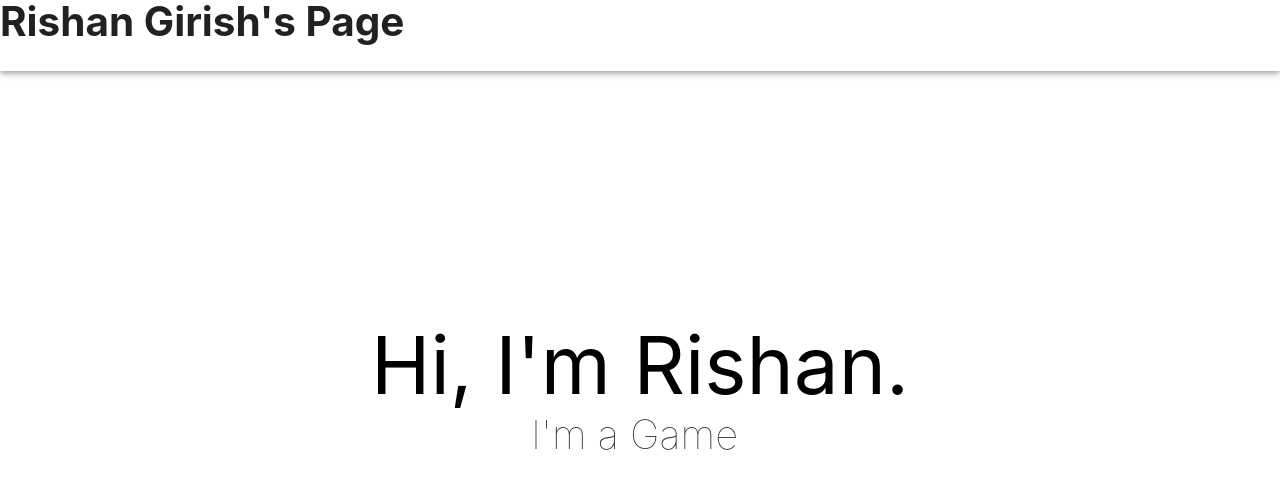
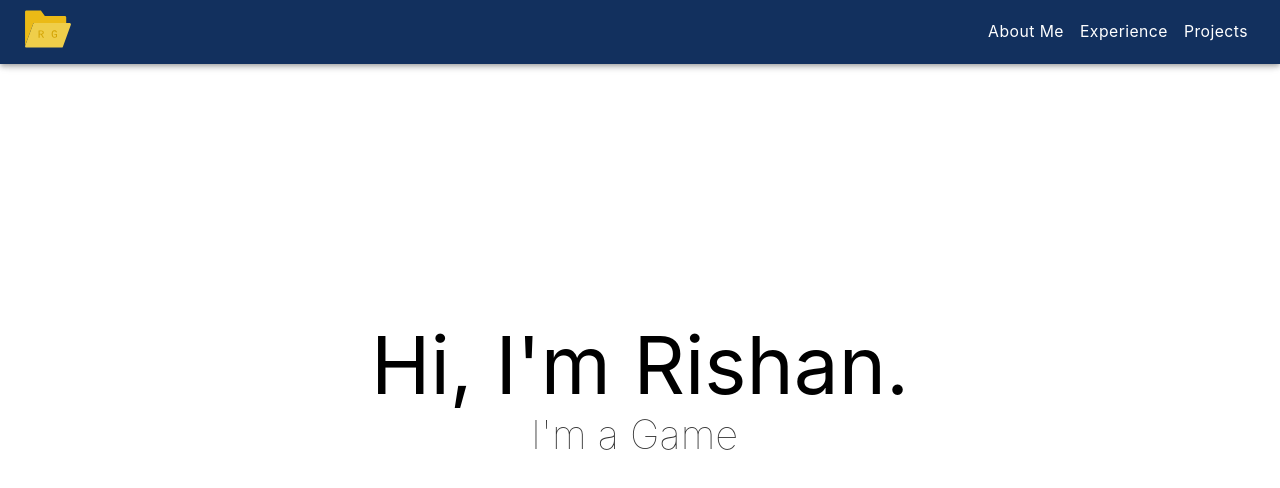
Before and after one commit to rishan10/hoth, a Gatsby site: page / in a window 1280 px wide. Built offline with nearby package versions, Linux system fonts and the light colour scheme; Gatsby itself is replaced by a stand-in of ours.

Commit message:
added navbar tabs and logo

```diff
--- a/gatsby-config.js
+++ b/gatsby-config.js
@@ -5,6 +5,14 @@ module.exports = {
     author: `@gatsbyjs`,
   },
   plugins: [
+    {
+      resolve: "gatsby-plugin-react-svg",
+      options: {
+        rule: {
+          include: /\.inline\.svg$/ // See below to configure properly
+        }
+      }
+    },
     `gatsby-plugin-react-helmet`,
     {
       resolve: `gatsby-source-filesystem`,
--- a/package.json
+++ b/package.json
@@ -7,11 +7,13 @@
   "dependencies": {
     "@material-ui/core": "^4.8.0",
     "animate.css": "^3.7.2",
+    "bootstrap": "^4.4.1",
     "gatsby": "^2.18.12",
     "gatsby-image": "^2.2.34",
     "gatsby-plugin-manifest": "^2.2.31",
     "gatsby-plugin-offline": "^3.0.27",
     "gatsby-plugin-react-helmet": "^3.1.16",
+    "gatsby-plugin-react-svg": "^2.1.2",
     "gatsby-plugin-sharp": "^2.3.5",
     "gatsby-source-filesystem": "^2.1.40",
     "gatsby-transformer-sharp": "^2.3.7",
--- a/src/components/layout.css
+++ b/src/components/layout.css
@@ -620,3 +620,9 @@ pre tt:after {
     font-size: 100%;
   }
 }
+
+.button {
+  font-family: -apple-system, BlinkMacSystemFont, 'Segoe UI', Roboto, Oxygen, Ubuntu, Cantarell, 'Open Sans', 'Helvetica Neue', sans-serif;
+  font-weight: normal;
+  text-transform: initial;
+}
--- a/src/components/layout.js
+++ b/src/components/layout.js
@@ -7,12 +7,30 @@
 
 import React from "react"
 import PropTypes from "prop-types"
-import { useStaticQuery, graphql } from "gatsby"
+import { useStaticQuery, graphql, Link } from "gatsby"
 
 import Header from "./header"
 import "./layout.css"
 
 import AppBar from '@material-ui/core/AppBar';
+import { Toolbar, Button } from "@material-ui/core"
+
+
+const styles = {
+  // This group of buttons will be aligned to the right
+  rightToolbar: {
+    marginLeft: 'auto',
+    marginRight: 0,
+  },
+  logoButton: {
+    marginRight: 16,
+    marginLeft: -12,
+  },
+  appBar: {
+    background: '#12305e',
+
+  }
+};
 
 const Layout = ({ children }) => {
   const data = useStaticQuery(graphql`
@@ -27,8 +45,33 @@ const Layout = ({ children }) => {
 
   return (
     <div>
-      <AppBar color="header" position="static">
-<h1>Rishan Girish's Page</h1>
+      <AppBar style={styles.appBar} position="static">
+        <Toolbar>
+
+        <Link to='/'><svg width="48" height="38" viewBox="0 0 58 48" fill="none" xmlns="http://www.w3.org/2000/svg">
+<path d="M46.324 47.5H1.56499C0.534994 47.5 -0.214007 46.522 0.0549934 45.527L10.221 17.656C10.405 16.974 11.024 16.5 11.731 16.5H56.49C57.52 16.5 58 17.484 58 18.473L47.834 46.344C47.65 47.026 47.031 47.5 46.324 47.5Z" fill="#EFCE4A"/>
+<path d="M50.268 7.5H25L20 0.5H1.732C0.776 0.5 0 1.275 0 2.232V44.96C0.069 44.962 0.138 44.966 0.205 44.97L10.22 17.656C10.404 16.973 11.023 16.5 11.73 16.5H52V9.232C52 8.275 51.224 7.5 50.268 7.5Z" fill="#EBBA16"/>
+<path d="M22.542 35L20.04 31.0693H18.4131V35H17.1074V25.7783H20.4023C21.4642 25.7783 22.2731 25.9993 22.8291 26.4414C23.3851 26.8789 23.6631 27.5078 23.6631 28.3281C23.6631 29.0072 23.4489 29.5791 23.0205 30.0439C22.5967 30.5088 22.027 30.8005 21.3115 30.9189L24.0459 35H22.542ZM22.3506 28.3486C22.3506 27.3324 21.6579 26.8242 20.2725 26.8242H18.4131V30.0371H20.3271C20.9788 30.0371 21.4779 29.8913 21.8242 29.5996C22.1751 29.3079 22.3506 28.891 22.3506 28.3486ZM40.3428 34.0908C39.2992 34.7881 38.2464 35.1367 37.1846 35.1367C36.0452 35.1367 35.1611 34.7152 34.5322 33.8721C33.9033 33.0244 33.5889 31.8486 33.5889 30.3447C33.5889 28.7633 33.8896 27.583 34.4912 26.8037C35.0928 26.0244 35.9974 25.6348 37.2051 25.6348C38.7819 25.6348 39.8324 26.389 40.3564 27.8975L39.1875 28.2803C38.8229 27.2275 38.1667 26.7012 37.2188 26.7012C36.4486 26.7012 35.8789 26.9883 35.5098 27.5625C35.1452 28.1367 34.9629 29.0641 34.9629 30.3447C34.9629 32.833 35.7399 34.0771 37.2939 34.0771C37.6038 34.0771 37.9251 34.0293 38.2578 33.9336C38.5905 33.8379 38.8617 33.7171 39.0713 33.5713V31.2744H37.0684V30.1807H40.3428V34.0908Z" fill="#D3A303"/>
+</svg></Link>
+
+
+          <div style={styles.rightToolbar}>
+          <Button>
+          <span class="button"><Link style={{color: 'white', textDecoration: 'none'}} to="/404">About Me</Link></span>
+
+          </Button>
+          <Button>
+          <span class="button"><Link style={{color: 'white', textDecoration: 'none'}} to="/404">Experience</Link></span>
+
+          </Button>
+          <Button>
+          <span class="button"><Link style={{color: 'white', textDecoration: 'none'}} to="/404">Projects</Link></span>
+
+          </Button>
+          </div>
+
+        </Toolbar>
+
       </AppBar>
 
     </div>
--- a/src/pages/404.js
+++ b/src/pages/404.js
@@ -4,11 +4,13 @@ import Layout from "../components/layout"
 import SEO from "../components/seo"
 
 const NotFoundPage = () => (
-  <Layout>
+  <div>
+    <Layout />
     <SEO title="404: Not found" />
     <h1>NOT FOUND</h1>
     <p>You just hit a route that doesn&#39;t exist... the sadness.</p>
-  </Layout>
+  </div>
+
 )
 
 export default NotFoundPage
--- a/src/pages/index.js
+++ b/src/pages/index.js
@@ -7,21 +7,24 @@ import SEO from "../components/seo"
 
 import Typical from 'react-typical'
 import "./index.css"
+import "../components/animate.css"
 
 
 const things = ["Leader.", 500, "Coder.", 500, "Musician.", 500, "Gamer.", 500, "Thinker.", 500]
 
 const IndexPage = () => (
 <div>
-  <Layout/>
+  <div class="animated fadeInLeft"><Layout/></div>
     <SEO title="Home" />
     <div class="center">
     <div class="intro_div">
+      <div class="animated zoomIn">
       <h1 class="intro_h1">Hi, I'm Rishan.</h1>
       <br></br>
       <p>
         I'm a <Typical loop={Infinity} steps={things} />
       </p>
+      </div>
     </div>
     </div>
 
```
Also changed, not shown: src/images/Group 2.svg (added), src/images/folder-svgrepo-com.inline.svg (added), 1 other file.
